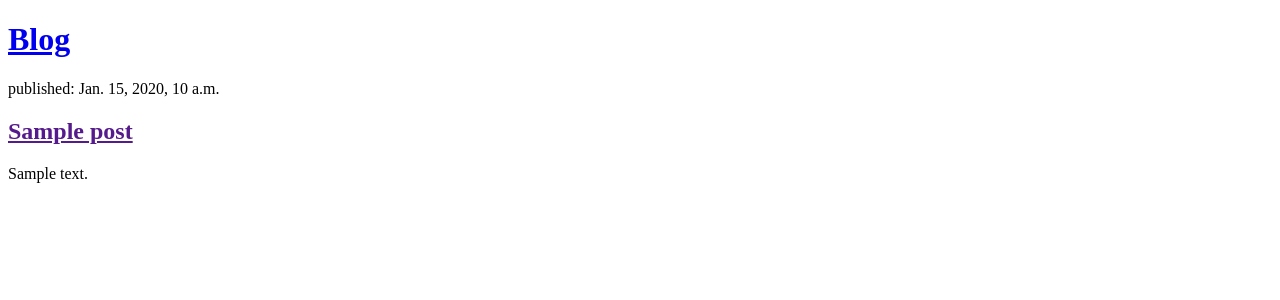
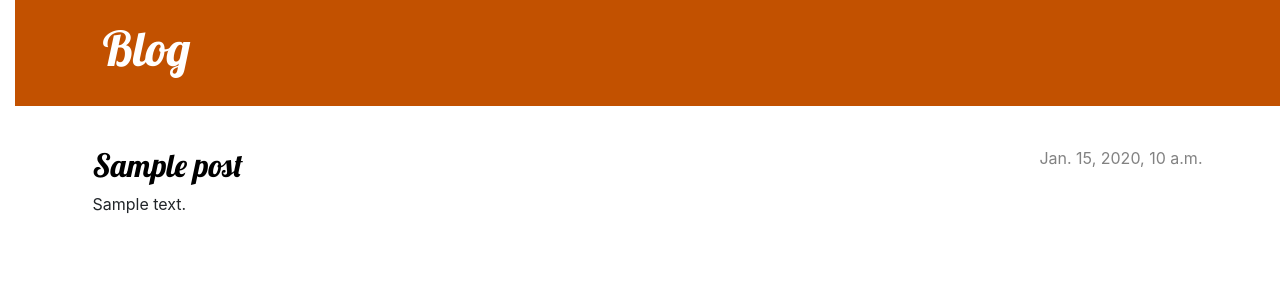
Before and after one commit to bagussurya109/my-first-blog, a Django app: page / in a window 1280 px wide. Shown: the top 300 px of the page. Run offline with Django 3.2, Linux system fonts and the light colour scheme; tables that the repository leaves empty hold one stand-in row (values such as "Sample post").

Commit message:
added more views and templates

```diff
--- /dev/null
+++ b/mysite/blog/static/css/blog.css
@@ -0,0 +1,79 @@
+h1 a, h2 a{
+    color: #C25100;
+    font-family: 'Lobster';
+}
+
+body {
+    padding-left: 15px;
+}
+
+.page-header {
+    background-color: #C25100;
+    margin-top: 0;
+    margin-bottom: 40px;
+    padding: 20px 20px 20px 40px;
+}
+
+.page-header h1,
+.page-header h1 a,
+.page-header h1 a:visited,
+.page-header h1 a:active {
+    color: #ffffff;
+    font-size: 36pt;
+    text-decoration: none;
+}
+
+h1,
+h2,
+h3,
+h4 {
+    font-family: 'Lobster', cursive;
+}
+
+.date {
+    color: #828282;
+}
+
+.save {
+    float: right;
+}
+
+.post-form textarea,
+.post-form input {
+    width: 100%;
+}
+
+.top-menu,
+.top-menu:hover,
+.top-menu:visited {
+    color: #ffffff;
+    float: right;
+    font-size: 26pt;
+    margin-right: 20px;
+}
+
+.post {
+    margin-bottom: 70px;
+}
+
+.post h2 a,
+.post h2 a:visited {
+    color: #000000;
+}
+
+.post > .date,
+.post > .actions {
+    float: right;
+}
+
+.btn-default,
+.btn-default:visited {
+    color: #C25100;
+    background: none;
+    border-color: #C25100;
+}
+
+.btn-default:hover {
+    color: #FFFFFF;
+    background-color: #C25100;
+}
--- /dev/null
+++ b/mysite/blog/templates/blog/base.html
@@ -0,0 +1,25 @@
+{% load static %}
+<!DOCTYPE html>
+<html>
+    <head>
+        <title> blog</title>
+        <link rel="stylesheet" href="https://cdn.jsdelivr.net/npm/bootstrap@4.5.3/dist/css/bootstrap.min.css" integrity="sha384-TX8t27EcRE3e/ihU7zmQxVncDAy5uIKz4rEkgIXeMed4M0jlfIDPvg6uqKI2xXr2" crossorigin="anonymous">
+        <link href="//fonts.googleapis.com/css?family=Lobster&subset=latin,latin-ext" rel="stylesheet" type="text/css">
+        <link rel="stylesheet" href="{% static 'css/blog.css' %}"
+    </head>
+    <body>
+        <header class="page-header">
+            <div class="container">
+                <h1><a href="/"> Blog</a></h1>
+            </div>
+        </header>
+        <main class="container">
+            <div class="row">
+                <div class="col">
+                {% block content %}
+                {% endblock %}
+                </div>
+            </div>
+        </main>
+    </body>
+</html>
--- a/mysite/blog/templates/blog/post_list.html
+++ b/mysite/blog/templates/blog/post_list.html
@@ -1,20 +1,13 @@
-<!DOCTYPE html>
-<html>
-    <head>
-        <title> blog</title>
-    </head>
-    <body>
-        <header>
-            <h1><a href="/">Blog</a></h1>
-        </header>
+{% extends 'blog/base.html' %}
 
-        {% for post in posts %}
-            <article>
-                <time>published: {{post.published}}</time>
-                <h2><a href="">{{post.title}}</a></h2>
-                <p>{{ post.text|linebreaksbr }}</p>
-            </article>
-        {% endfor %}
-
-    </body>
-</html>
+{% block content %}
+    {% for post in posts %}
+        <article class="post">
+            <time class="date">
+                {{post.published}}
+            </time>
+            <h2><a href="{% url 'post_detail' pk=post.pk %}">{{post.title}}</a></h2>
+            <p>{{ post.text|linebreaksbr }}</p>
+        </article>
+    {% endfor %}
+{% endblock %}
--- a/mysite/blog/urls.py
+++ b/mysite/blog/urls.py
@@ -3,4 +3,5 @@ from . import views
 
 urlpatterns = [
     path('', views.post_list, name='post_list'),
+    path('post/<int:pk>', views.post_detail, name='post_detail'),
 ]
--- a/mysite/blog/views.py
+++ b/mysite/blog/views.py
@@ -1,4 +1,4 @@
-from django.shortcuts import render
+from django.shortcuts import render, get_object_or_404
 from django.utils import timezone
 from .models import Post
 
@@ -9,3 +9,8 @@ def post_list(request):
     posts = Post.objects.filter(
         published__lte=timezone.now()).order_by('published')
     return render(request, 'blog/post_list.html', {'posts': posts})
+
+
+def post_detail(request, pk):
+    post = get_object_or_404(Post, pk=pk)
+    return render(request, 'blog/post_detail.html', {'post': post})
```
Also changed, not shown: mysite/blog/templates/blog/post_detail.html (added, +13 -0 lines).
